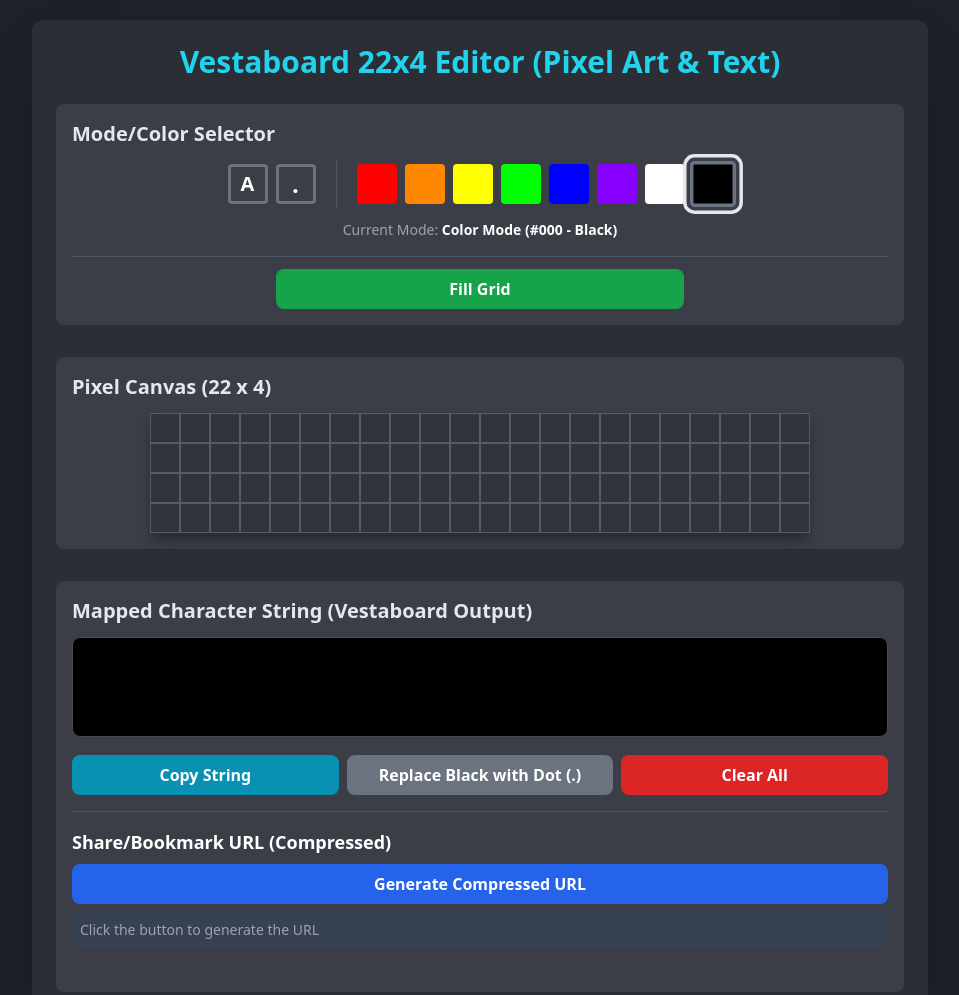
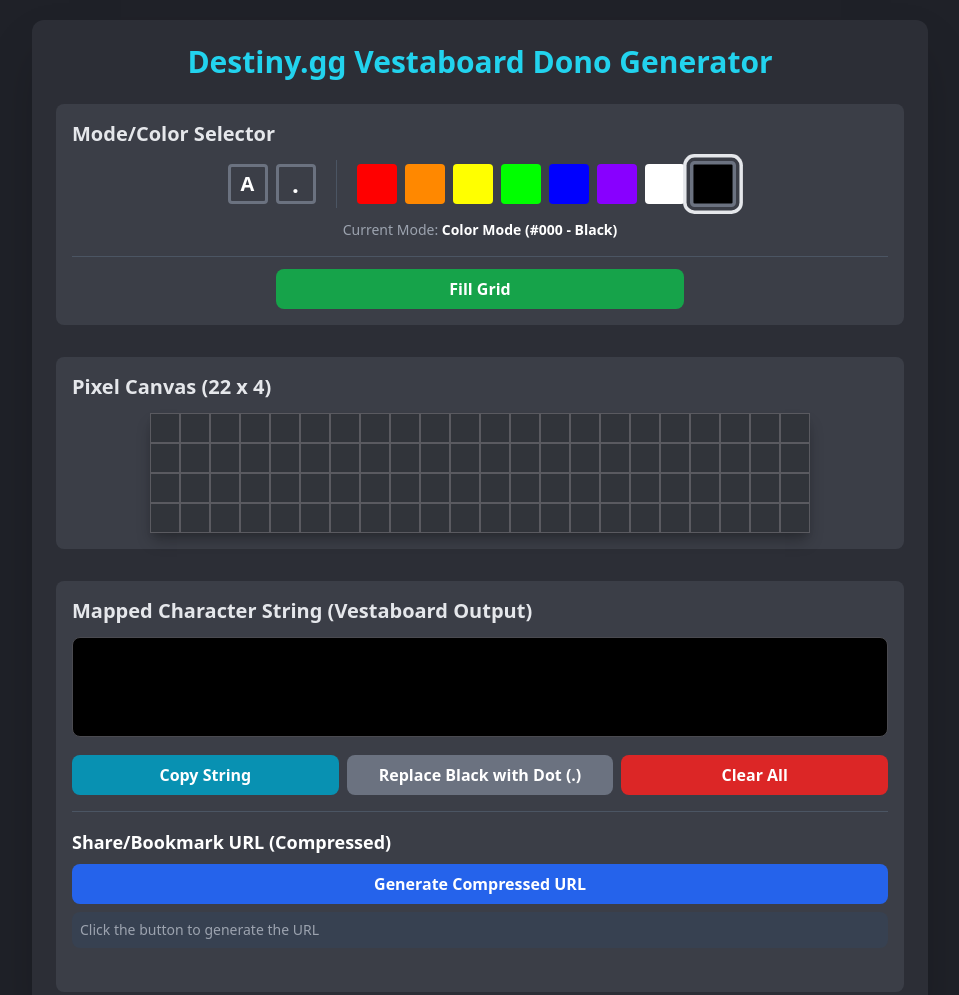
Before and after one commit to kamisou/kamisou.github.io, a plain HTML site: page index.html in a window 1280 px wide. Shown: the top 995 px of the page, without its empty margins (160-1119 px from the left). Drawn offline with nearby package versions, Linux system fonts and the light colour scheme.

Commit message:
Update title and header for Destiny.gg Vestaboard Dono Generator

```diff
--- a/index.html
+++ b/index.html
@@ -3,7 +3,7 @@
 <head>
     <meta charset="UTF-8">
     <meta name="viewport" content="width=device-width, initial-scale=1.0">
-    <title>22x4 Vestaboard Editor</title>
+    <title>Destiny.gg Vestaboard Dono Generator</title>
     <script src="https://cdn.tailwindcss.com"></script>
     <style>
         body {
@@ -112,7 +112,7 @@
 <body>
 
 <div class="p-6 max-w-4xl w-full bg-[#2c2e36] rounded-xl shadow-2xl">
-    <h1 class="text-3xl font-bold mb-6 text-center text-cyan-400">Vestaboard 22x4 Editor (Pixel Art & Text)</h1>
+    <h1 class="text-3xl font-bold mb-6 text-center text-cyan-400">Destiny.gg Vestaboard Dono Generator</h1>
 
     <div class="mb-8 p-4 bg-[#3b3e47] rounded-lg">
         <h2 class="text-xl font-semibold mb-3">Mode/Color Selector</h2>
```
